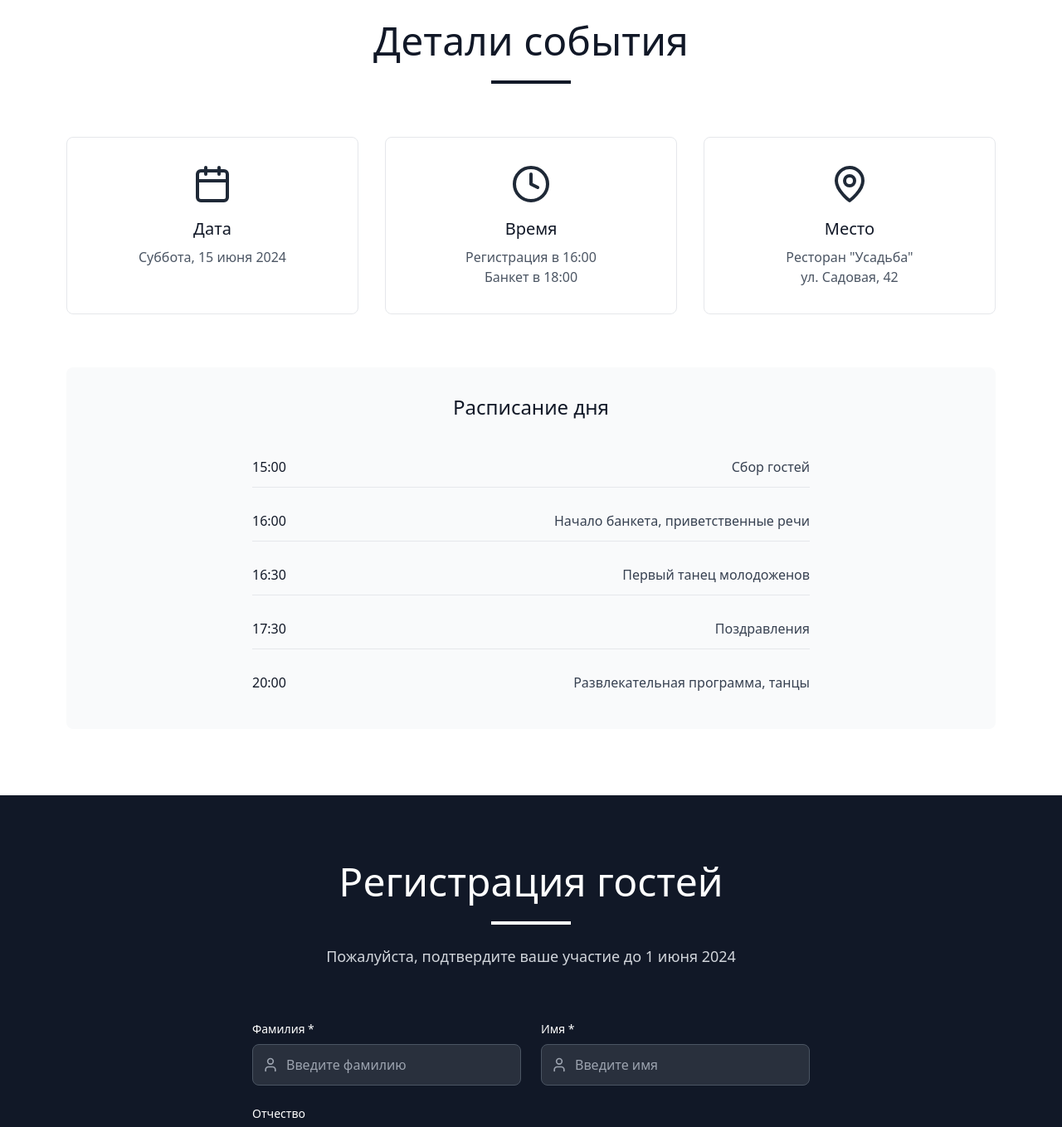
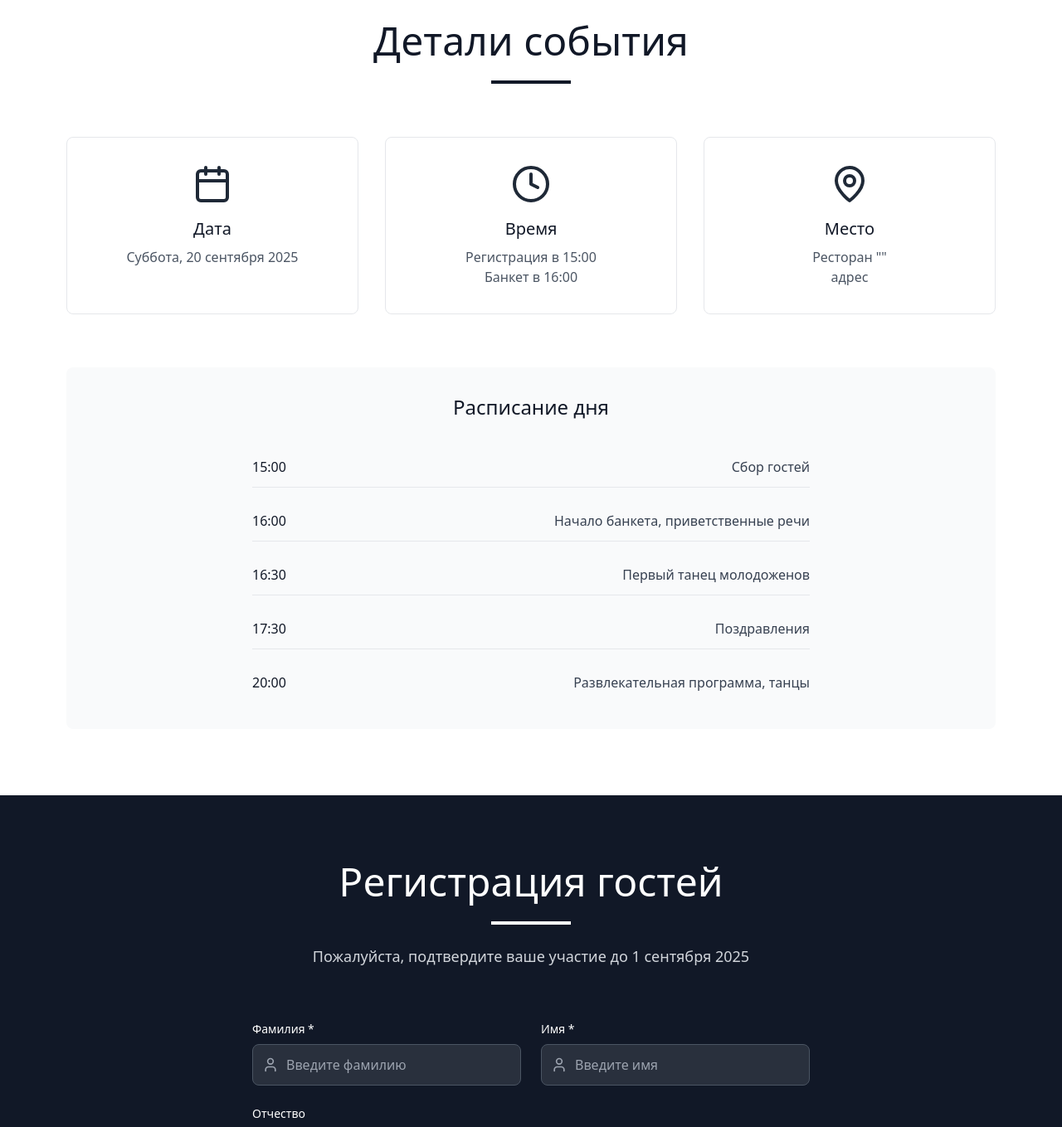
Before and after one commit to smirkinhd/SmirkinsWeddingInviteSite, a React (Vite) app: page / in a window 1280 px wide. Shown: the part 1655-3014 px from the top of the page at 83% size. Built offline with nearby package versions, Linux system fonts and the light colour scheme.

Commit message:
ref: app.tsx

```diff
--- a/src/App.tsx
+++ b/src/App.tsx
@@ -50,11 +50,24 @@ function App() {
     }));
   };
 
-  const handleSubmit = (e: React.FormEvent) => {
-    e.preventDefault();
-    console.log('Form submitted:', formData);
-    setIsSubmitted(true);
-    setTimeout(() => setIsSubmitted(false), 3000);
+  const handleSubmit = async (e: React.FormEvent) => {
+  e.preventDefault();
+    try {
+      const response = await fetch('/api/registration', {
+        method: 'POST',
+        headers: { 'Content-Type': 'application/json' },
+        body: JSON.stringify(formData)
+      });
+
+      if (response.ok) {
+        setIsSubmitted(true);
+        setTimeout(() => setIsSubmitted(false), 3000);
+      } else {
+        console.error('Ошибка при отправке формы');
+      }
+    } catch (err) {
+      console.error('Ошибка:', err);
+    }
   };
 
   const scrollToSection = (sectionId: string) => {
@@ -224,19 +237,19 @@ function App() {
             <div className="text-center p-8 border border-gray-200 rounded-lg hover:shadow-lg transition-shadow duration-300">
               <Calendar className="w-12 h-12 mx-auto mb-4 text-gray-800" />
               <h3 className="text-xl font-medium mb-2">Дата</h3>
-              <p className="text-gray-600">Суббота, 15 июня 2024</p>
+              <p className="text-gray-600">Суббота, 20 сентября 2025</p>
             </div>
 
             <div className="text-center p-8 border border-gray-200 rounded-lg hover:shadow-lg transition-shadow duration-300">
               <Clock className="w-12 h-12 mx-auto mb-4 text-gray-800" />
               <h3 className="text-xl font-medium mb-2">Время</h3>
-              <p className="text-gray-600">Регистрация в 16:00<br />Банкет в 18:00</p>
+              <p className="text-gray-600">Регистрация в 15:00<br />Банкет в 16:00</p>
             </div>
 
             <div className="text-center p-8 border border-gray-200 rounded-lg hover:shadow-lg transition-shadow duration-300">
               <MapPin className="w-12 h-12 mx-auto mb-4 text-gray-800" />
               <h3 className="text-xl font-medium mb-2">Место</h3>
-              <p className="text-gray-600">Ресторан "Усадьба"<br />ул. Садовая, 42</p>
+              <p className="text-gray-600">Ресторан ""<br />адрес</p>
             </div>
           </div>
 
@@ -276,7 +289,7 @@ function App() {
             <h2 className="text-4xl md:text-5xl font-light mb-6">Регистрация гостей</h2>
             <div className="w-24 h-1 bg-white mx-auto mb-6"></div>
             <p className="text-lg text-gray-300">
-              Пожалуйста, подтвердите ваше участие до 1 июня 2024
+              Пожалуйста, подтвердите ваше участие до 1 сентября 2025
             </p>
           </div>
 
```
